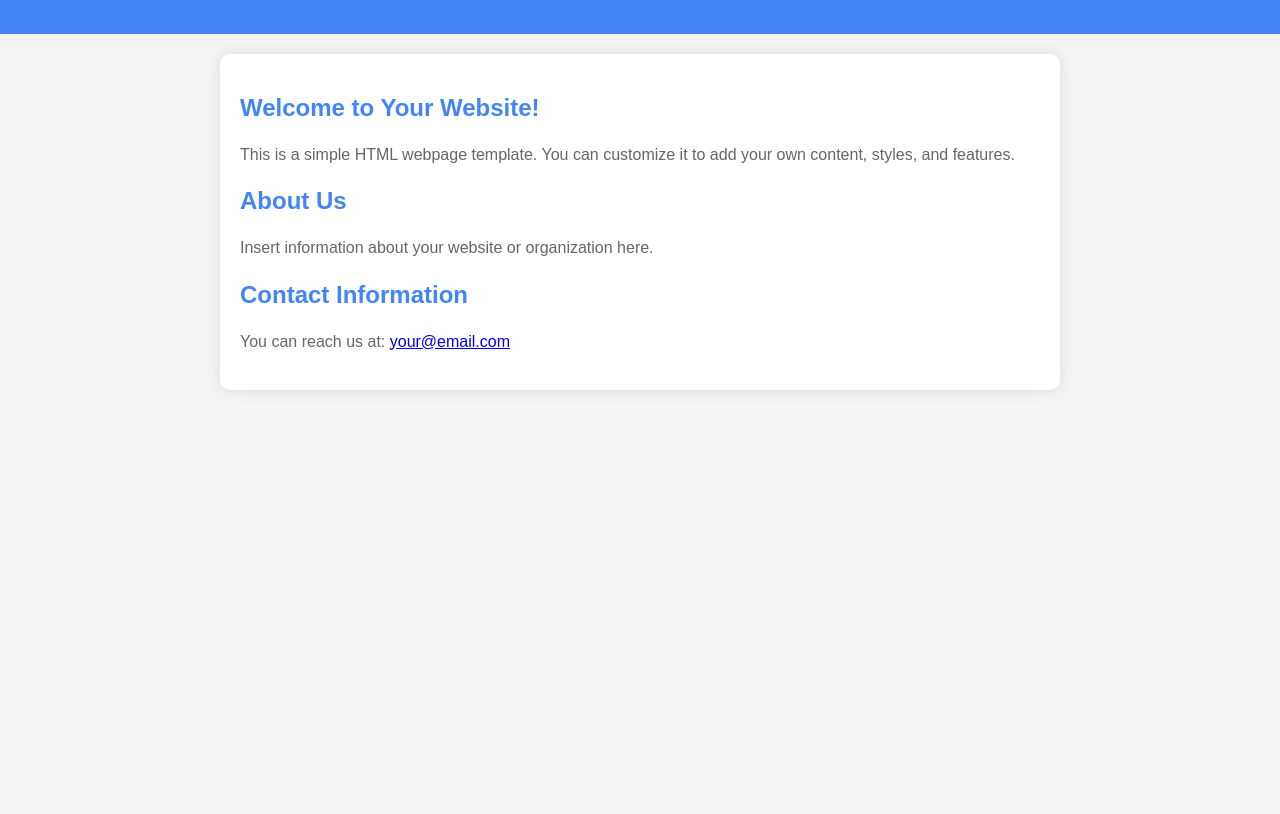
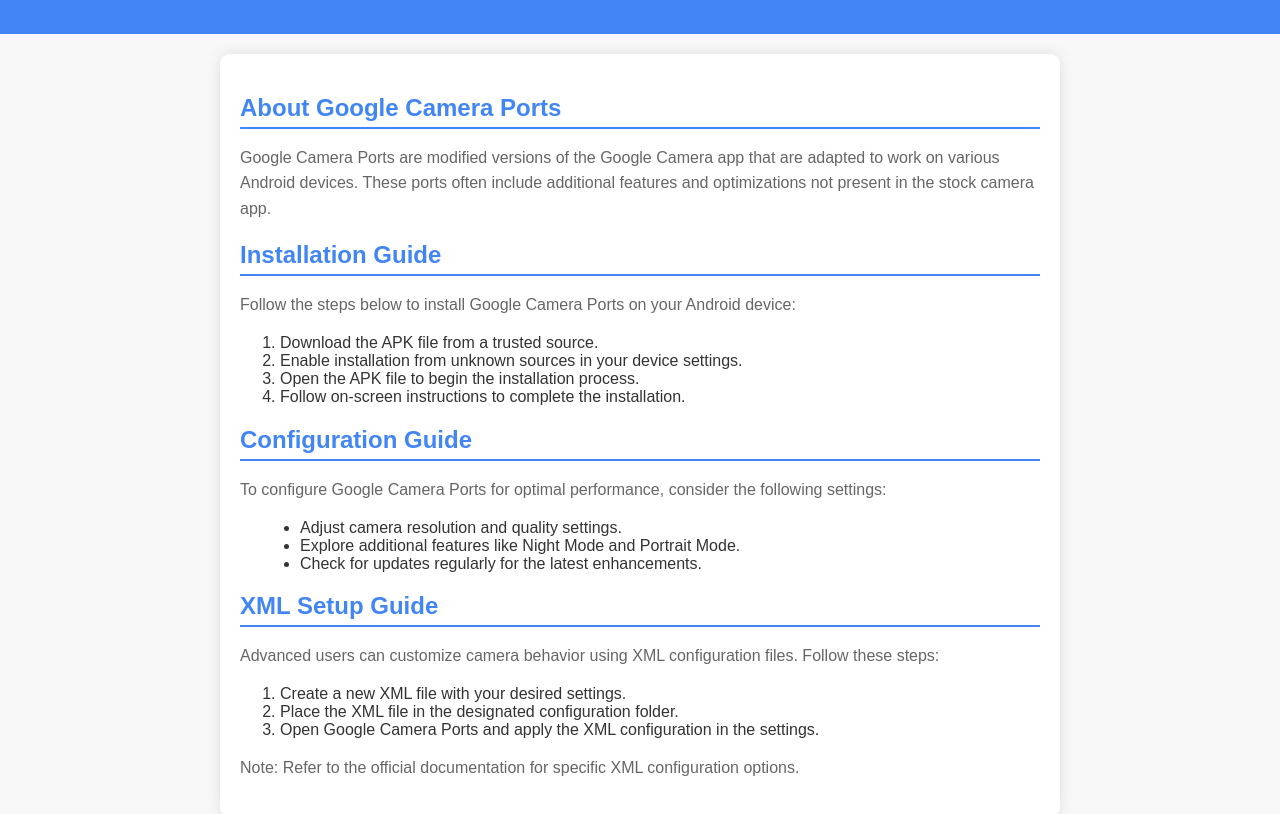
Before and after one commit to Berry7650/Test-2, a plain HTML site: page index.html in a window 1280 px wide. Shown: the part 76-890 px from the top of the page. Before the commit the page ends 800 px from the top, so only its background shows below. Drawn offline with Linux system fonts and the light colour scheme; a web font is replaced by a local one.

Commit message:
Update index.html

```diff
--- a/index.html
+++ b/index.html
@@ -3,13 +3,13 @@
 <head>
     <meta charset="UTF-8">
     <meta name="viewport" content="width=device-width, initial-scale=1.0">
-    <title>Berry</title>
+    <title>Google Camera Ports</title>
     <style>
         body {
-            font-family: Arial, sans-serif;
+            font-family: 'Evolve Sans', sans-serif;
             margin: 0;
             padding: 0;
-            background-color: #f4f4f4;
+            background-color: #f8f8f8;
             color: #333;
         }
 
@@ -33,32 +33,78 @@
             color: #4285f4;
         }
 
+        h2 {
+            border-bottom: 2px solid #4285f4;
+            padding-bottom: 5px;
+            margin-bottom: 15px;
+        }
+
         p {
             line-height: 1.6;
             color: #666;
         }
+
+        ul {
+            list-style-type: disc;
+            margin-left: 20px;
+        }
+
+        code {
+            background-color: #f4f4f4;
+            padding: 3px 5px;
+            border-radius: 5px;
+            font-family: 'Evolve Sans', sans-serif;
+        }
     </style>
+
+    <!-- Link to Google Fonts for Evolve Sans -->
+    <link rel="stylesheet" href="https://fonts.googleapis.com/css2?family=Evolve+Sans:wght@400;700&display=swap">
 </head>
 <body>
 
     <header>
-        <h1>Your Website Name</h1>
+        <h1>Google Camera Ports</h1>
     </header>
 
     <section>
-        <h2>Welcome to Your Website!</h2>
+        <h2>About Google Camera Ports</h2>
         <p>
-            This is a simple HTML webpage template. You can customize it to add your own content, styles, and features.
+            Google Camera Ports are modified versions of the Google Camera app that are adapted to work on various Android devices. These ports often include additional features and optimizations not present in the stock camera app.
         </p>
 
-        <h2>About Us</h2>
+        <h2>Installation Guide</h2>
         <p>
-            Insert information about your website or organization here.
+            Follow the steps below to install Google Camera Ports on your Android device:
         </p>
+        <ol>
+            <li>Download the APK file from a trusted source.</li>
+            <li>Enable installation from unknown sources in your device settings.</li>
+            <li>Open the APK file to begin the installation process.</li>
+            <li>Follow on-screen instructions to complete the installation.</li>
+        </ol>
 
-        <h2>Contact Information</h2>
+        <h2>Configuration Guide</h2>
         <p>
-            You can reach us at: <a href="mailto:your@email.com">your@email.com</a>
+            To configure Google Camera Ports for optimal performance, consider the following settings:
+        </p>
+        <ul>
+            <li>Adjust camera resolution and quality settings.</li>
+            <li>Explore additional features like Night Mode and Portrait Mode.</li>
+            <li>Check for updates regularly for the latest enhancements.</li>
+        </ul>
+
+        <h2>XML Setup Guide</h2>
+        <p>
+            Advanced users can customize camera behavior using XML configuration files. Follow these steps:
+        </p>
+        <ol>
+            <li>Create a new XML file with your desired settings.</li>
+            <li>Place the XML file in the designated configuration folder.</li>
+            <li>Open Google Camera Ports and apply the XML configuration in the settings.</li>
+        </ol>
+
+        <p>
+            Note: Refer to the official documentation for specific XML configuration options.
         </p>
     </section>
 
```
